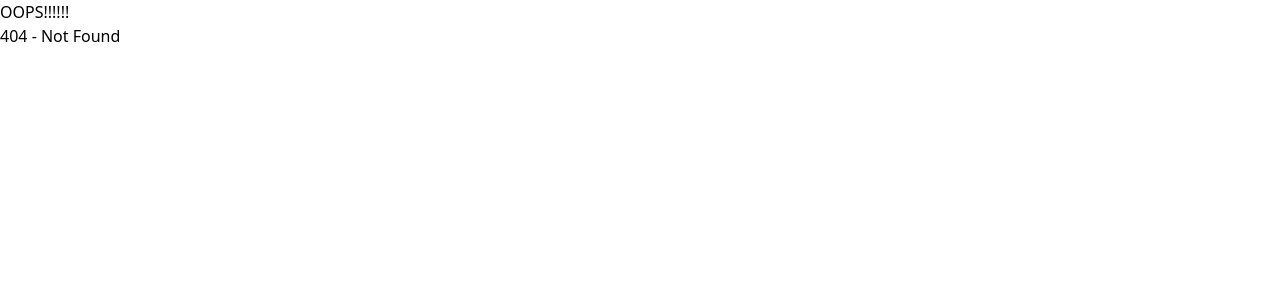
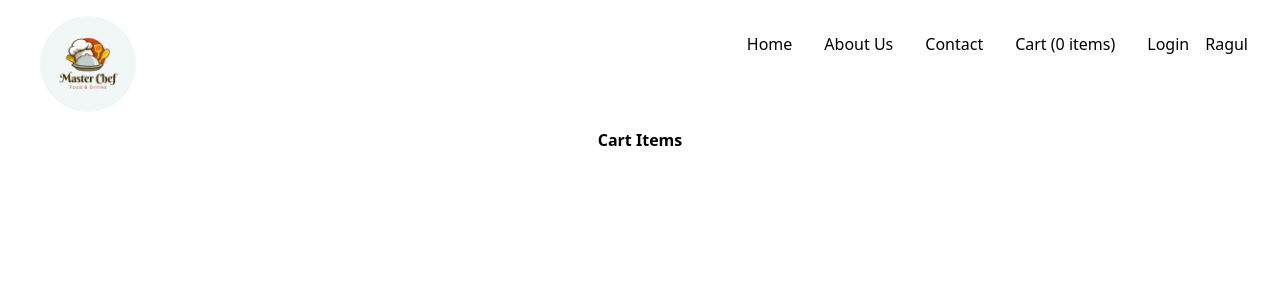
Before and after one commit to Ragulkumarv/foodOrderApp, a React app: page /cart in a window 1280 px wide. Before the commit this address had no page. Shown: the top 300 px of the page. Built offline with nearby package versions, Linux system fonts and the light colour scheme; the HTML template or start-up script is replaced by a standard one.

Commit message:
redux tookit,added cart page & added items -> episode-12

```diff
--- a/package.json
+++ b/package.json
@@ -28,10 +28,12 @@
     "tailwindcss": "^3.4.1"
   },
   "dependencies": {
+    "@reduxjs/toolkit": "^2.2.1",
     "react": "^18.2.0",
     "react-dom": "^18.2.0",
     "react-fontawesome": "^1.7.1",
     "react-icons": "^5.0.1",
+    "react-redux": "^9.1.0",
     "react-router-dom": "^6.21.3",
     "react-shimmer": "^3.2.0"
   }
--- a/src/App.js
+++ b/src/App.js
@@ -14,6 +14,9 @@ import {
 import ErrorPage from "./components/ErrorPage";
 // import RestaurantMenu from "./components/RestaurantMenu";
 import UserContext from "./components/UserContext";
+import { Provider } from "react-redux";
+import appStore from "./utils/appStore";
+import CartPage from "./components/CartPage";
 
 /**start of lazy load components */
 const ContactUs = lazy(() => import("./components/ContactUs"));
@@ -48,10 +51,12 @@ const App = () => {
   }, []);
   return (
     <>
-      <UserContext.Provider value={{ ...userData }}>
-        <Header />
-        <Outlet />
-      </UserContext.Provider>
+      <Provider store={appStore}>
+        <UserContext.Provider value={{ ...userData }}>
+          <Header />
+          <Outlet />
+        </UserContext.Provider>
+      </Provider>
     </>
   );
 };
@@ -98,6 +103,14 @@ const appRoute = createBrowserRouter([
         ),
       },
       {
+        path: "/cart",
+        element: (
+          <Suspense>
+            <CartPage />
+          </Suspense>
+        ),
+      },
+      {
         path: "/restaurant/:resId",
         element: (
           <Suspense>
--- a/src/components/Body.js
+++ b/src/components/Body.js
@@ -50,7 +50,7 @@ const Body = () => {
                 setFilteredRestaurant(filterData);
               }}
             />
-            <button class="flex items-center justify-center px-5">
+            <button className="flex items-center justify-center px-5">
               <svg
                 class="w-6 h-6"
                 fill="currentColor"
@@ -81,7 +81,7 @@ const Body = () => {
                 setFilteredRestaurant(filterData);
               }}
             />
-            <button class="flex items-center justify-center px-5">
+            <button className="flex items-center justify-center px-5">
               <svg
                 class="w-6 h-6"
                 fill="currentColor"
--- /dev/null
+++ b/src/components/CartPage.js
@@ -0,0 +1,17 @@
+import { useSelector } from "react-redux";
+import ItemsList from "./ItemsList";
+
+const CartPage = () => {
+  const cartItems = useSelector((store) => store.cart.items);
+  console.log(cartItems, "cartItems");
+  return (
+    <div>
+      <h1 className="text-center font-bold text-base">Cart Items</h1>
+      <div className="flex justify-center ">
+        <ItemsList items={cartItems} />
+      </div>
+    </div>
+  );
+};
+
+export default CartPage;
--- a/src/components/Header.js
+++ b/src/components/Header.js
@@ -2,10 +2,12 @@ import { useContext, useState } from "react";
 import logo from "../../images/logo.webp";
 import { Link } from "react-router-dom";
 import UserContext from "./UserContext";
+import { useSelector } from "react-redux";
 
 const Header = () => {
   const [appState, setAppState] = useState("Login");
   const { loggedInUser } = useContext(UserContext);
+  const cartItems = useSelector((store) => store.cart.items);
   return (
     <header className="flex justify-between">
       <section className="m-4 ml-10">
@@ -22,7 +24,11 @@ const Header = () => {
           <li className="px-4 hover:text-orange-400">
             <Link to={"/contact"}>Contact</Link>
           </li>
-          <li className="px-4 hover:text-orange-400">Cart</li>
+          <li className="px-4 hover:text-orange-400">
+            <Link to={"/cart"}>
+              Cart <span>({cartItems.length} items)</span>
+            </Link>
+          </li>
           <li className="px-4 hover:text-orange-400 cursor-pointer">
             <div>
               <span></span>
--- a/src/components/ItemsList.js
+++ b/src/components/ItemsList.js
@@ -1,6 +1,12 @@
+import { useDispatch } from "react-redux";
+import { addItem } from "../utils/cartSlice";
 import { ITEM_IMG_CDN_URL } from "../utils/staticData";
 
 const ItemsList = ({ items }) => {
+  const dispatch = useDispatch();
+  const handleAddItem = (item) => {
+    dispatch(addItem(item));
+  };
   return (
     <div>
       {items.map((item) => (
@@ -32,8 +38,10 @@ const ItemsList = ({ items }) => {
                     alt={item?.card?.info?.name}
                   />
                 )}
-                <button className="add-btn w-[100px] h-[40px] text-sm shadow-2xl rounded-md bg-white text-green-600 border">
-                  {" "}
+                <button
+                  onClick={() => handleAddItem(item)}
+                  className="add-btn w-[100px] h-[40px] text-sm shadow-2xl rounded-md bg-white text-green-600 border"
+                >
                   ADD +
                 </button>
               </div>
--- a/src/components/RestaurantCategory.js
+++ b/src/components/RestaurantCategory.js
@@ -5,6 +5,7 @@ const RestaurantCategory = ({ data, showItems, setShowIndex }) => {
   const handleClick = () => {
     setShowIndex();
   };
+  console.log(data, "ItemsList data");
   return (
     <div>
       {/**Accordion Header */}
--- a/src/components/RestaurantMenu.js
+++ b/src/components/RestaurantMenu.js
@@ -102,7 +102,7 @@ const RestaurantMenu = () => {
 
       <div className="restaurant-menu-content flex justify-center">
         <div className="menu-items-container mt-[30px] w-[800px]">
-          {menuItems.map((category, index) => (
+          {menuItems?.map((category, index) => (
             // controlled component
             <RestaurantCategory
               key={category?.card?.card.title}
--- /dev/null
+++ b/src/utils/appStore.js
@@ -0,0 +1,11 @@
+import { configureStore } from "@reduxjs/toolkit";
+import cartReducer from "./cartSlice";
+
+const appStore = configureStore({
+  reducer: {
+    cart: cartReducer,
+    //can have multiple small reducer, can be imported with same name & with separate name also
+  },
+});
+
+export default appStore;
--- /dev/null
+++ b/src/utils/cartSlice.js
@@ -0,0 +1,22 @@
+import { createSlice } from "@reduxjs/toolkit";
+
+const cartSlice = createSlice({
+  name: "cart",
+  initialState: {
+    items: [],
+  },
+  reducers: {
+    addItem: (state, action) => {
+      state.items.push(action?.payload);
+    },
+    removeItem: (state, action) => {
+      state.items.pop();
+    },
+    clearCart: (state, action) => {
+      state.items.length = 0;
+    },
+  },
+});
+
+export const { addItem, removeItem, clearCart } = cartSlice.actions;
+export default cartSlice.reducer;
```
Also changed, not shown: 1 other file (tests, documents, lock files or other folders).
